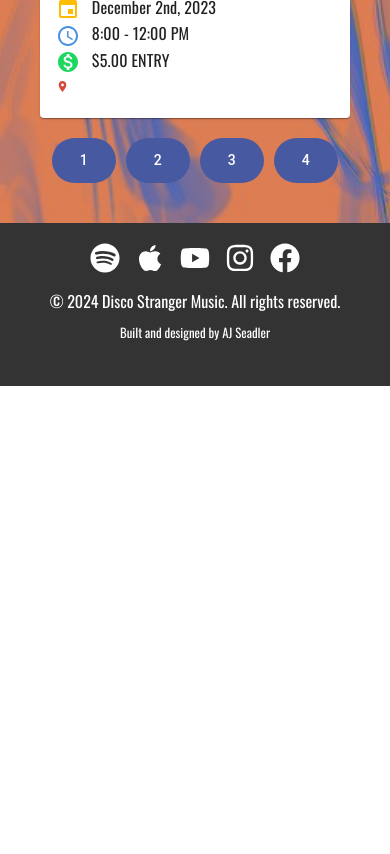
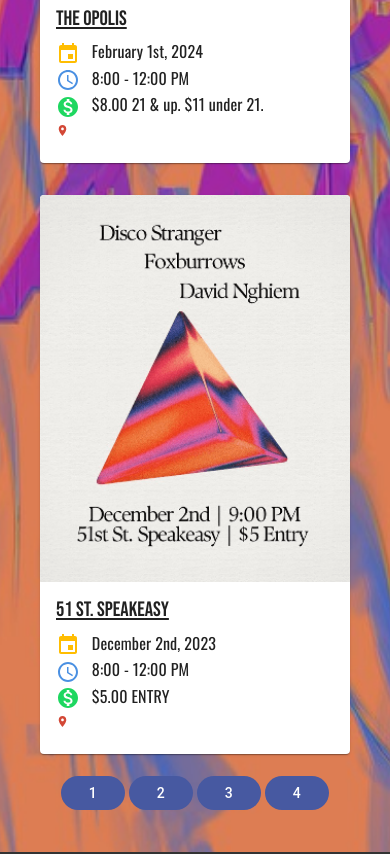
Before and after one commit to ajSeadler/band-website, a React (Vite) app: page /shows in a window 390 px wide. Shown: the part 2720-3574 px from the top of the page. Before the commit the page ends 3106 px from the top, so only its background shows below. Built offline with nearby package versions, Linux system fonts and the light colour scheme; a small style sheet from the web is missing; a web font is replaced by a local one.

Commit message:
styling bug on img dialog

```diff
--- a/src/styles/Shows.css
+++ b/src/styles/Shows.css
@@ -8,7 +8,7 @@
 @media (max-width: 768px) {
   .shows-pg {
     padding: 20px;
-    margin-top: 15vh;
+    margin-top: 10vh;
   }
 }
 
@@ -42,7 +42,7 @@
 
 .show-image {
   width: 100%;
-  height: 200px;
+  height: 90%;
   object-fit: cover;
   border-top-left-radius: 0px;
   border-top-right-radius: 0px;
@@ -102,8 +102,8 @@
   color: #ffffff;
   background-color: #4759a1;
   border: none;
-  padding: 10px 20px;
-  margin: 0 5px;
+  padding: 5px 15px;
+  margin: 2px;
   border-radius: 50px;
   cursor: pointer;
   transition: background-color 0.3s ease;
```
